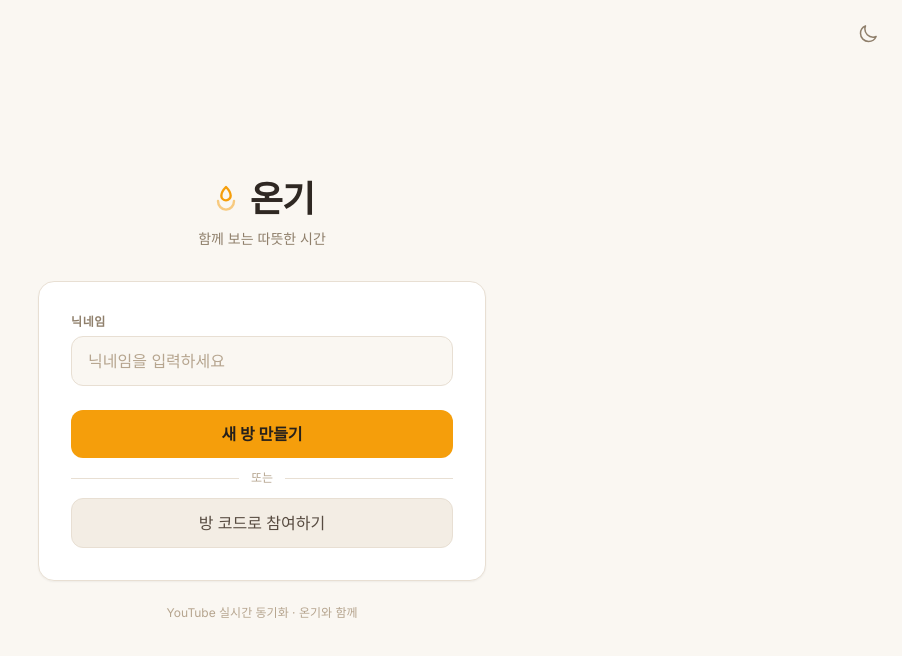
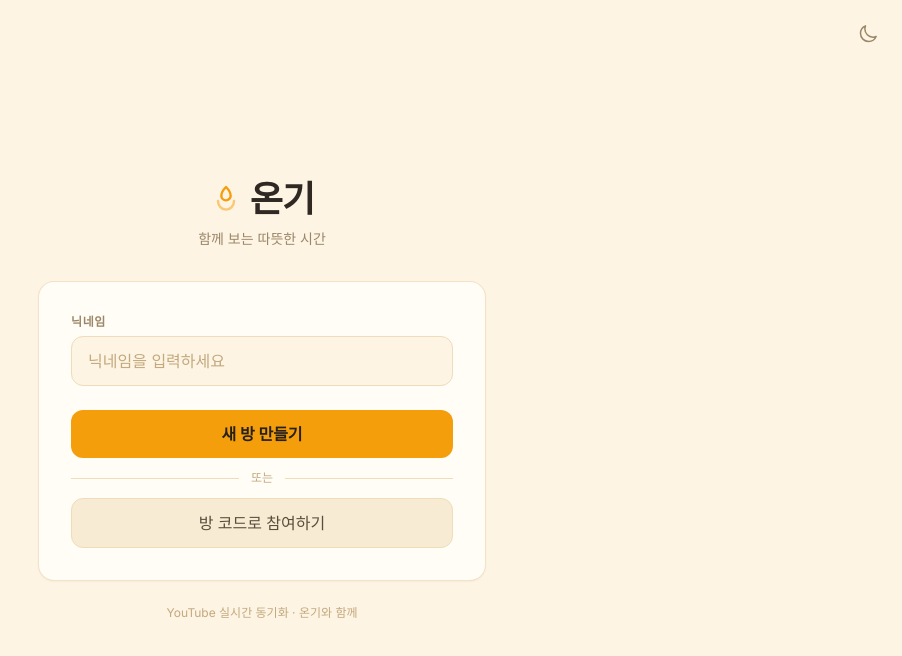
Before and after one commit to caravane0420/on-gi, a React (Vite) app in the folder client/: page / in a window 1280 px wide. Shown: the top 656 px of the page, without its empty margins (378-1280 px from the left). Built offline with nearby package versions, Linux system fonts and the light colour scheme; no server answers; a web font is replaced by a local one.

Commit message:
style: 라이트모드 크림/골드 톤 강화 (흰색 -> 따뜻한 크림 배경 + 웜화이트 카드)

```diff
--- a/client/src/index.css
+++ b/client/src/index.css
@@ -51,12 +51,12 @@ body {
 
 @layer components {
   .surface {
-    @apply bg-white dark:bg-warm-900 border border-warm-200 dark:border-warm-800;
+    @apply bg-[#fffdf6] dark:bg-warm-900 border border-warm-200 dark:border-warm-800;
   }
 
-  /* Flat card: solid surface, thin warm border, very subtle shadow */
+  /* Flat card: warm-white surface on the cream page, thin warm border */
   .surface-raised {
-    @apply bg-white dark:bg-warm-900 border border-warm-200 dark:border-warm-800 shadow-sm dark:shadow-none;
+    @apply bg-[#fffdf6] dark:bg-warm-900 border border-warm-200/80 dark:border-warm-800 shadow-sm shadow-warm-900/[0.04] dark:shadow-none;
   }
 
   /* Kept as a no-op so existing class refs don't break (glow removed) */
--- a/client/tailwind.config.js
+++ b/client/tailwind.config.js
@@ -22,18 +22,18 @@ export default {
           900: '#783e0f',
           950: '#451f04',
         },
-        /* 따뜻한 웜그레이 — 라이트 배경 & 다크모드(포근한 웜 차콜) 배경 */
+        /* 라이트=따뜻한 크림/골드, 다크=포근한 웜 차콜 */
         warm: {
-          50: '#faf7f2',
-          100: '#f3ede4',
-          200: '#e8dfd3',
-          300: '#d6c8b6',
-          400: '#b6a58f',
-          500: '#8f7f6b',
-          600: '#6b5d50',
-          700: '#574b40',
-          800: '#463c34',
-          850: '#3a322c',
+          50: '#fdf4e3',
+          100: '#f8ebd3',
+          200: '#efdcbb',
+          300: '#e0c79c',
+          400: '#c3a97e',
+          500: '#9b8768',
+          600: '#75634c',
+          700: '#5b4d3c',
+          800: '#493d30',
+          850: '#3b322b',
           900: '#2f2823',
           950: '#26201b',
         },
```
